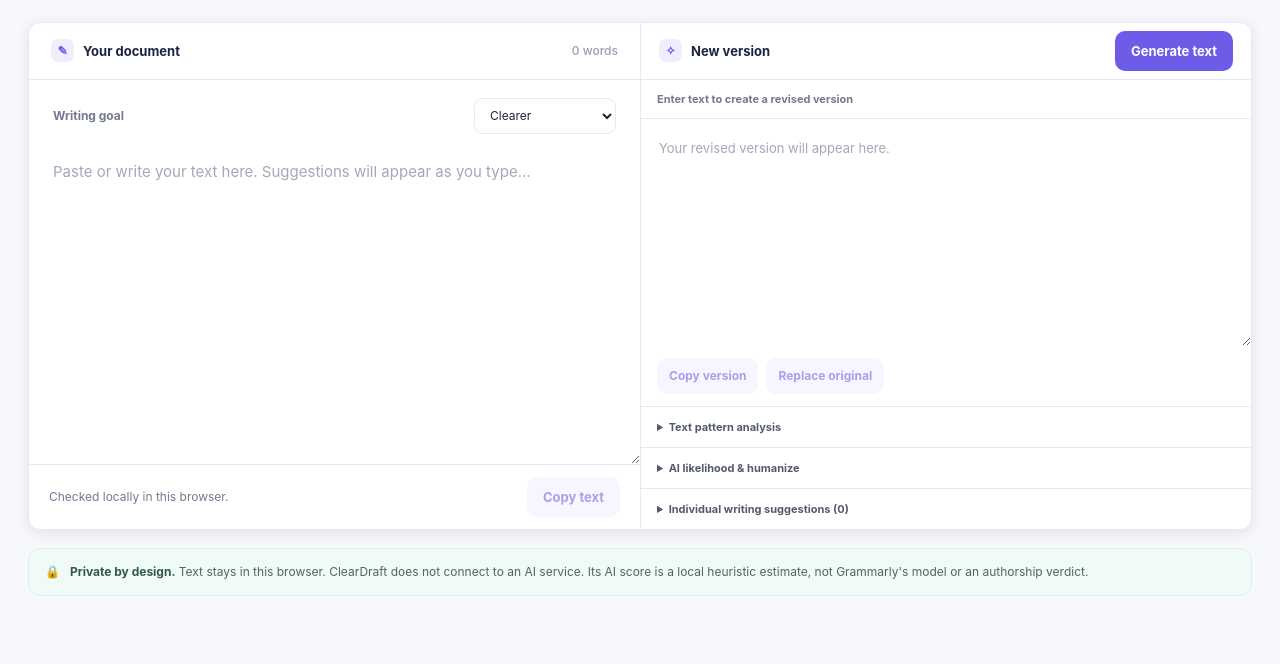
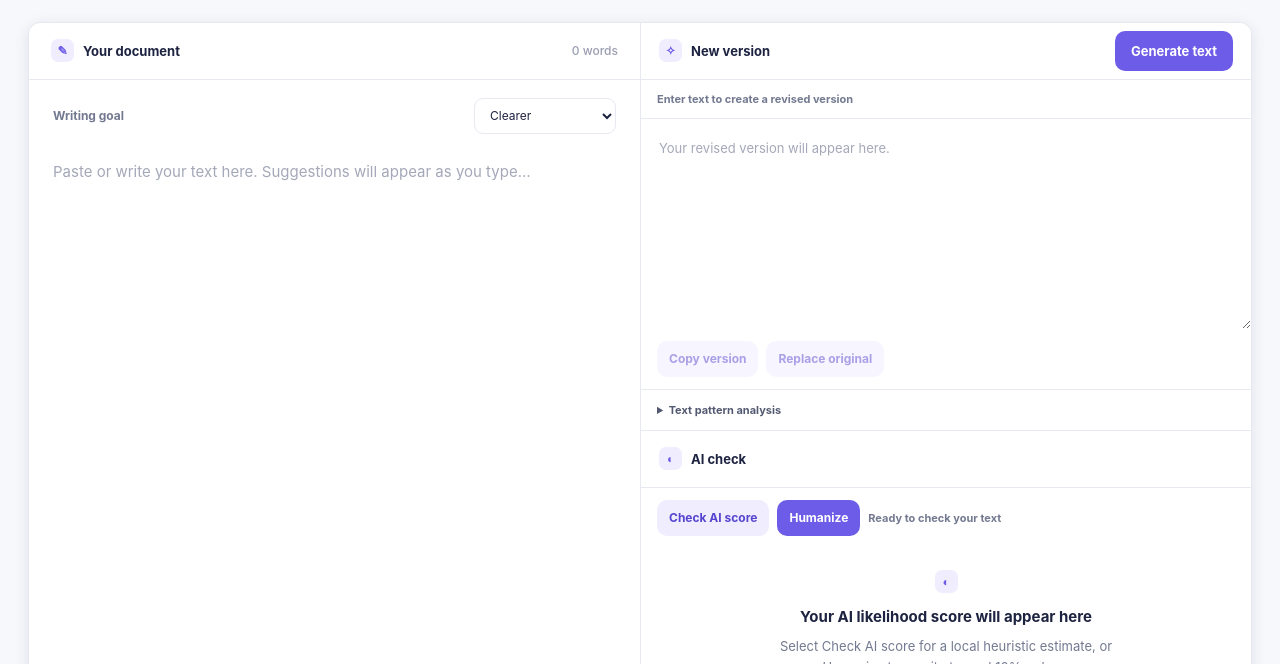
Before and after one commit to Nikhilsrh07/cleardraft, a plain HTML site: page apps/web/index.html in a window 1280 px wide. Shown: the part 288-952 px from the top of the page. Before the commit the page ends 926 px from the top, so only its background shows below. Drawn offline with Linux system fonts and the light colour scheme.

Commit message:
Show AI check buttons always instead of inside a collapsed section

```diff
--- a/apps/web/index.html
+++ b/apps/web/index.html
@@ -357,6 +357,9 @@
     .draft-actions { display: flex; flex-wrap: wrap; gap: 8px; padding: 12px 16px; }
     .draft-actions .button { min-height: 36px; padding-inline: 12px; font-size: 12px; }
 
+    .ai-panel { border-top: 1px solid var(--line); }
+    .ai-panel .draft-actions { align-items: center; }
+
     .suggestions-details { border-top: 1px solid var(--line); }
     .suggestions-details summary {
       padding: 13px 16px;
@@ -647,12 +650,14 @@
           </div>
           <p class="analysis-disclaimer">These are observable text statistics, not an AI detector. No authorship probability or percentage is calculated.</p>
         </details>
-        <details class="suggestions-details" id="ai-details">
-          <summary>AI likelihood &amp; humanize</summary>
-          <div class="review-toolbar">
+        <div class="ai-panel">
+          <div class="review-heading">
+            <div class="pane-label"><span class="label-icon" aria-hidden="true">◐</span> AI check</div>
+          </div>
+          <div class="draft-actions">
+            <button class="button button-secondary" id="check-ai-button" type="button">Check AI score</button>
+            <button class="button button-primary" id="humanize-button" type="button">Humanize</button>
             <span class="review-toolbar-label" id="ai-status" role="status">Ready to check your text</span>
-            <button class="text-action" id="check-ai-button" type="button">Check AI score</button>
-            <button class="text-action" id="humanize-button" type="button">Humanize</button>
           </div>
           <div class="analysis-results" id="ai-results" aria-live="polite">
             <div class="analysis-empty">
@@ -662,7 +667,7 @@
             </div>
           </div>
           <p class="analysis-disclaimer">Heuristic estimate only — not Grammarly's model and not an authorship verdict. Humanizing rewrites style, not meaning; review the result before using it.</p>
-        </details>
+        </div>
         <details class="suggestions-details">
           <summary>Individual writing suggestions <span id="suggestion-summary-count">(0)</span></summary>
           <div class="suggestion-list" id="suggestion-list" aria-live="polite">
```
